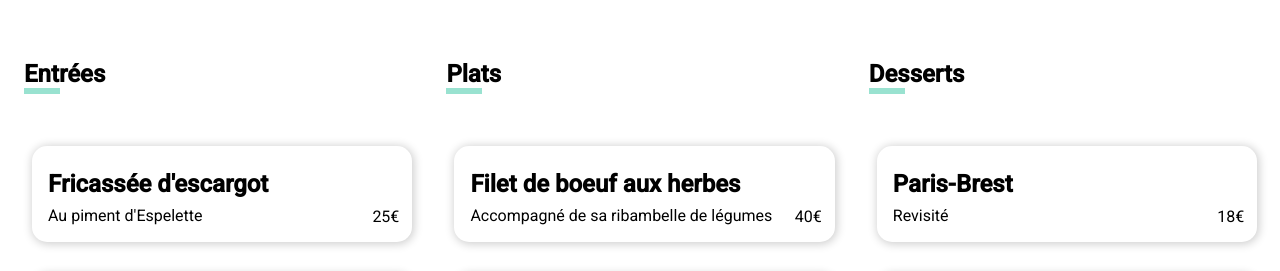
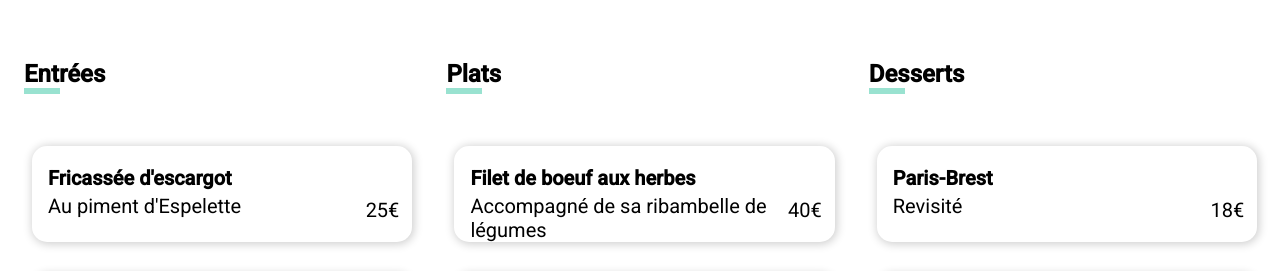
Before and after one commit to TychInDev/Oh-My-Food, a website: page pages/restaurant1.html in a window 1280 px wide. Shown: the part 680-951 px from the top of the page. Drawn offline with Linux system fonts and the light colour scheme; a web font is replaced by a local one.

```diff
--- a/sass/pages/_menu.scss
+++ b/sass/pages/_menu.scss
@@ -84,10 +84,11 @@
   animation: slide-top 1s ease-in 3s reverse both;
 
   h3 {
-    font-size: 1.5em;
+    font-size: 1.25em;
   }
 
   p {
+    font-size: 1.25em;
     margin-top: -1rem;
   }
   &:hover {
@@ -125,7 +126,6 @@
 
 .fa-circle-check:hover {
   animation: add-cart 1s infinite 1s both;
- /* animation: add-cart 2s ease 0s 1 alternate-reverse; */
 }
 
 .card-food:hover .food-icons {
```
Also changed, not shown: css/menu.css, 1 other file.
